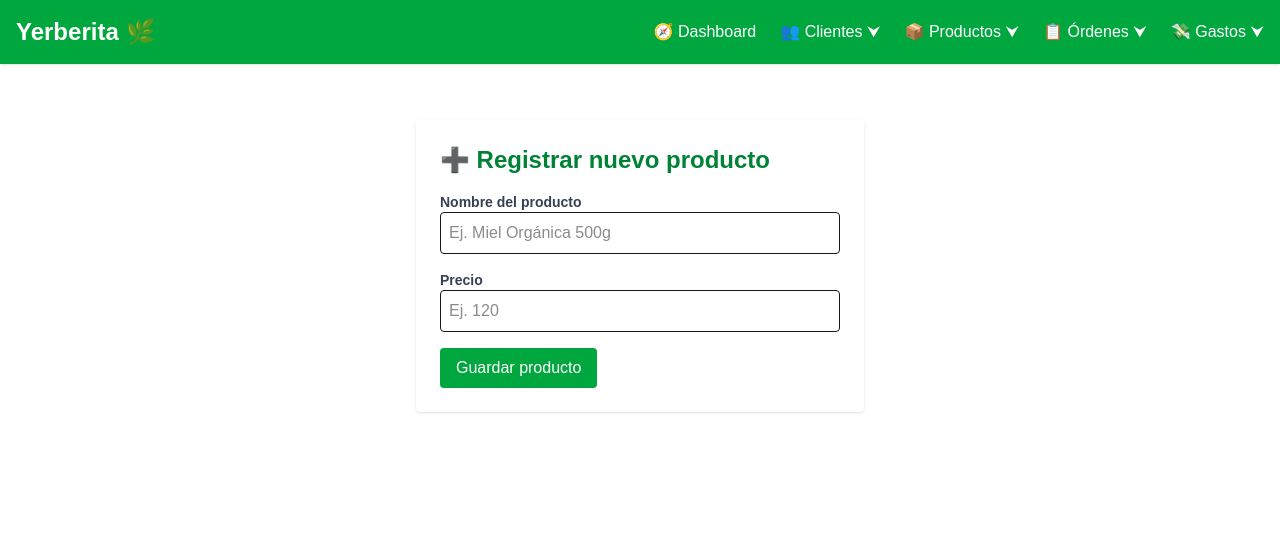
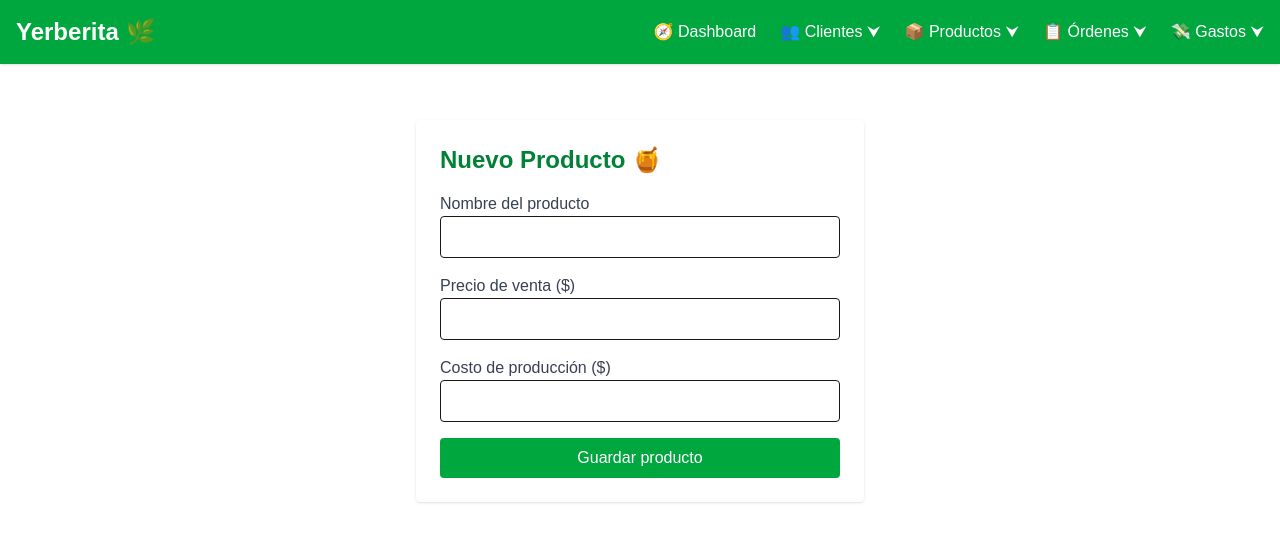
Before and after one commit to CapiSalazar/yerberita-frontend, a Next.js app: page /productos/nuevo in a window 1280 px wide. Shown: the top 542 px of the page. Built offline with nearby package versions, Linux system fonts and the light colour scheme.

Commit message:
✅ Muestra y guarda costo de producción en productos

```diff
--- a/src/app/productos/listado/page.js
+++ b/src/app/productos/listado/page.js
@@ -48,18 +48,25 @@ export default function ListadoProductosPage() {
         <table className="w-full border border-gray-200">
           <thead className="bg-green-100">
   <tr>
-              <th className="text-left p-2 border-b">🛍 Producto</th>
-              <th className="text-left p-2 border-b">💰 Precio</th>
+    <th className="p-2 border">Nombre</th>
+    <th className="p-2 border">Precio</th>
+    <th className="p-2 border">Costo Producción</th> {/* Nuevo */}
+    <th className="p-2 border">Acciones</th>
   </tr>
 </thead>
 <tbody>
-            {productos.map((p) => (
-              <tr key={p.id} className="hover:bg-green-50">
-                <td className="p-2 border-b">{p.name}</td>
-                <td className="p-2 border-b">${parseFloat(p.price).toFixed(2)}</td>
+  {productos.map((producto) => (
+    <tr key={producto.id} className="hover:bg-green-50">
+      <td className="p-2 border">{producto.name}</td>
+      <td className="p-2 border">${parseFloat(producto.price).toFixed(2)}</td>
+      <td className="p-2 border">${parseFloat(producto.costo_produccion).toFixed(2)}</td> {/* Nuevo */}
+      <td className="p-2 border">
+        {/* tus acciones */}
+      </td>
     </tr>
   ))}
 </tbody>
+
         </table>
       )}
     </div>
--- a/src/app/productos/nuevo/page.js
+++ b/src/app/productos/nuevo/page.js
@@ -1,86 +1,82 @@
 'use client';
-
 import { useState } from 'react';
+import { useRouter } from 'next/navigation';
 
 export default function NuevoProductoPage() {
+  const router = useRouter();
   const [name, setName] = useState('');
   const [price, setPrice] = useState('');
-  const [mensaje, setMensaje] = useState(null);
+  const [costoProduccion, setCostoProduccion] = useState('');
+  const [msg, setMsg] = useState('');
+
+  const token = typeof window !== 'undefined' ? localStorage.getItem('token') : '';
 
   const handleSubmit = async (e) => {
     e.preventDefault();
-
-    if (!name || !price) {
-      return setMensaje({ tipo: 'error', texto: 'Todos los campos son obligatorios' });
-    }
+    setMsg('');
 
     try {
-      const token = localStorage.getItem('token'); // Asegúrate de tener el token almacenado
-
-      const res = await fetch('https://yerberita-backend-production.up.railway.app/api/products', {
+      const res = await fetch(`${process.env.NEXT_PUBLIC_API_URL}/products`, {
         method: 'POST',
         headers: {
           'Content-Type': 'application/json',
           Authorization: `Bearer ${token}`,
         },
-        body: JSON.stringify({ name, price }),
+        body: JSON.stringify({ name, price, costo_produccion: costoProduccion }),
       });
 
       const data = await res.json();
+      if (!res.ok) throw new Error(data.error || 'Error al crear producto');
 
-      if (!res.ok) {
-        throw new Error(data.error || 'Error al crear producto');
-      }
-
-      setMensaje({ tipo: 'exito', texto: 'Producto creado correctamente ✅' });
+      setMsg('🎉 Producto creado con éxito');
       setName('');
       setPrice('');
+      setCostoProduccion('');
+      router.push('/productos/listado'); // o donde se redireccione
     } catch (error) {
-      setMensaje({ tipo: 'error', texto: error.message });
+      setMsg(`❌ ${error.message}`);
     }
   };
 
   return (
     <div className="max-w-md mx-auto mt-10 bg-white p-6 rounded shadow">
-      <h1 className="text-2xl font-bold text-green-700 mb-4">➕ Registrar nuevo producto</h1>
-
-      {mensaje && (
-        <div
-          className={`p-2 mb-4 rounded ${
-            mensaje.tipo === 'exito' ? 'bg-green-100 text-green-700' : 'bg-red-100 text-red-700'
-          }`}
-        >
-          {mensaje.texto}
-        </div>
-      )}
-
+      <h1 className="text-2xl font-bold mb-4 text-green-700">Nuevo Producto 🍯</h1>
+      {msg && <p className="mb-4 text-sm text-center">{msg}</p>}
       <form onSubmit={handleSubmit} className="space-y-4">
         <div>
-          <label className="block text-sm font-semibold text-gray-700">Nombre del producto</label>
+          <label className="block text-gray-700">Nombre del producto</label>
           <input
             type="text"
-            className="w-full p-2 border rounded"
             value={name}
             onChange={(e) => setName(e.target.value)}
-            placeholder="Ej. Miel Orgánica 500g"
+            className="w-full border p-2 rounded"
+            required
+          />
+        </div>
+        <div>
+          <label className="block text-gray-700">Precio de venta ($)</label>
+          <input
+            type="number"
+            step="0.01"
+            value={price}
+            onChange={(e) => setPrice(e.target.value)}
+            className="w-full border p-2 rounded"
+            required
+          />
+        </div>
+        <div>
+          <label className="block text-gray-700">Costo de producción ($)</label>
+          <input
+            type="number"
+            step="0.01"
+            value={costoProduccion}
+            onChange={(e) => setCostoProduccion(e.target.value)}
+            className="w-full border p-2 rounded"
+            required
           />
         </div>
 
-        <div>
-          <label className="block text-sm font-semibold text-gray-700">Precio</label>
-          <input
-            type="number"
-            className="w-full p-2 border rounded"
-            value={price}
-            onChange={(e) => setPrice(e.target.value)}
-            placeholder="Ej. 120"
-          />
-        </div>
-
-        <button
-          type="submit"
-          className="bg-green-600 text-white px-4 py-2 rounded hover:bg-green-700"
-        >
+        <button type="submit" className="w-full bg-green-600 text-white py-2 rounded hover:bg-green-700">
           Guardar producto
         </button>
       </form>
--- /dev/null
+++ b/switch-env.js
@@ -0,0 +1,14 @@
+// switch-env.js
+const fs = require('fs');
+const env = process.argv[2]; // "local" o "prod"
+
+if (!env || !['local', 'prod'].includes(env)) {
+  console.error('❌ Uso: node switch-env.js [local|prod]');
+  process.exit(1);
+}
+
+const target = `.env.${env === 'local' ? 'local' : 'production.local'}`;
+const dest = `.env.local`;
+
+fs.copyFileSync(target, dest);
+console.log(`✅ Archivo .env.local actualizado para entorno: ${env}`);
```
Lines whose indentation alone changed are shown as unchanged.
